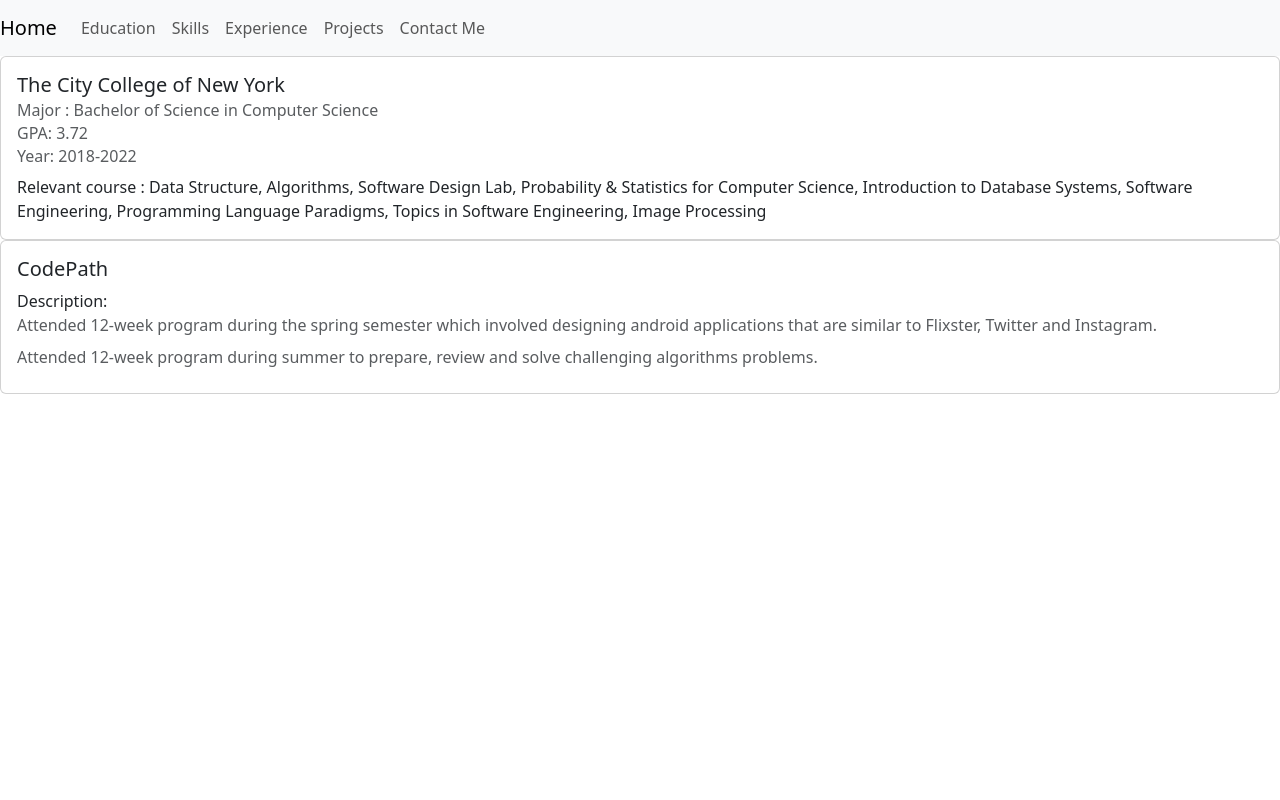
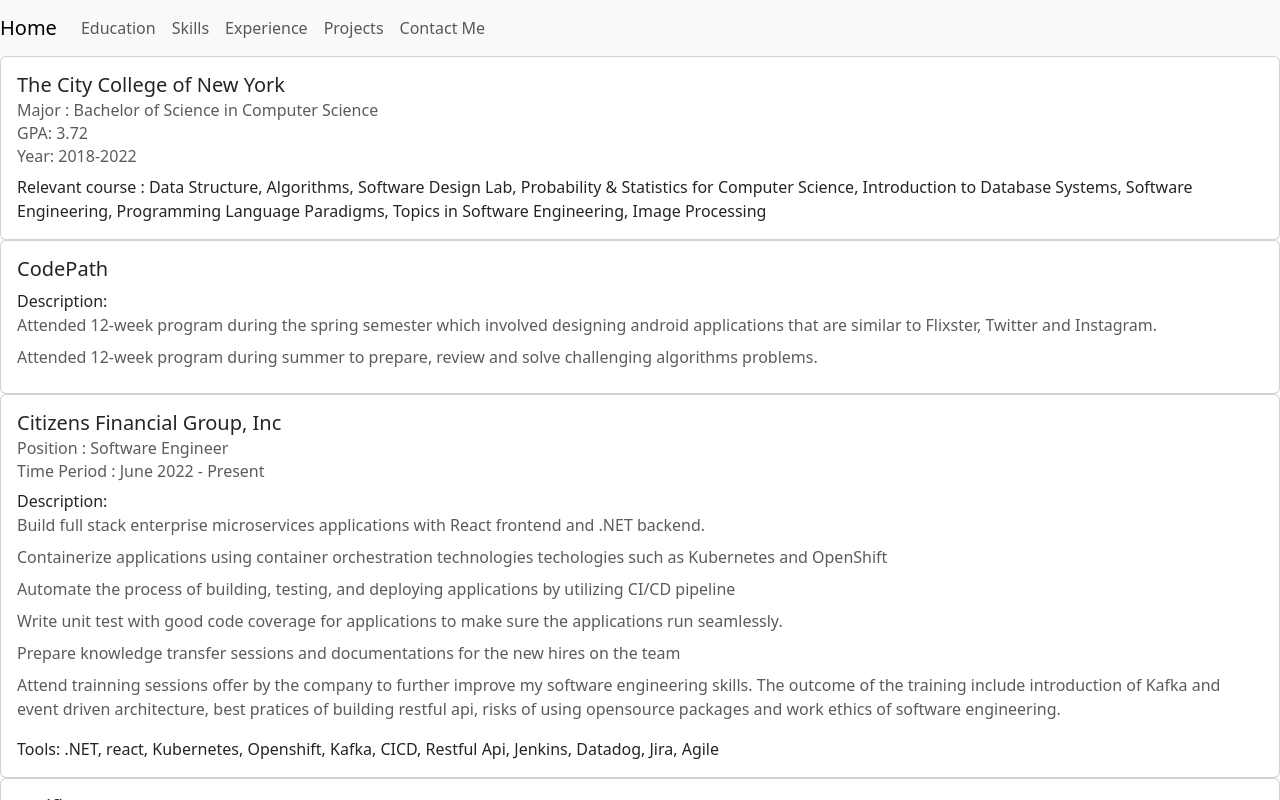
Before and after one commit to qxou14/personal_website, a React (Create React App) app: page / in a window 1280 px wide. Shown: the top 800 px of the page. Built offline with nearby package versions, Linux system fonts and the light colour scheme.

Commit message:
add experience page

```diff
--- a/src/App.js
+++ b/src/App.js
@@ -1,12 +1,15 @@
+import Header from "./Component/Header";
 import EducationPage from "./Component/EducationPage";
 import Education from "./Content/EducationContent";
-import Header from "./Component/Header";
+import ExperiencePage from "./Component/Experience";
+import Experience from "./Content/ExperienceContent";
 
 function App() {
   return (
     <div className="App">
       <Header />
       <EducationPage content={Education} />
+      <ExperiencePage content={Experience} />
     </div>
   );
 }
--- /dev/null
+++ b/src/Component/Experience.js
@@ -0,0 +1,27 @@
+import React from "react";
+import { Card } from "react-bootstrap";
+
+function ExperiencePage({ content }) {
+  return content.map((exp) => (
+    <Card>
+      <Card.Body>
+        <Card.Title>{exp.name}</Card.Title>
+        <Card.Subtitle className="mb-2 text-muted">
+          Position : {exp.position}
+        </Card.Subtitle>
+        <Card.Subtitle className="mb-2 text-muted">
+          Time Period : {exp.time}
+        </Card.Subtitle>
+        <Card.Text>
+          Description:{" "}
+          {exp.description.map((des) => (
+            <Card.Text className="mb-2 text-muted">{des}</Card.Text>
+          ))}
+        </Card.Text>
+        <Card.Text>Tools: {exp.tools}</Card.Text>
+      </Card.Body>
+    </Card>
+  ));
+}
+
+export default ExperiencePage;
--- a/src/Content/ExperienceContent.js
+++ b/src/Content/ExperienceContent.js
@@ -1,19 +1,6 @@
 const Experience = [
   {
     id: 1,
-    name: "Tarifica",
-    position: "Software Engineer Intern",
-    time: "June 2021 - Dec 2021",
-    description: [
-      "Designed,and rebuilt scraper software to extract data from different telecom websites.",
-      "Maintained scraper software to ensure data integrity.",
-      "Optimized and revised code to improve its robustness and readability.",
-      "Sanitized data using ETL pipeline built in Flask which empowered seamless access and usability for analysts",
-    ],
-    tools: "Python, Beautifulsoup, Selenium, Django, Flask, PostgreSQL, MySQL.",
-  },
-  {
-    id: 2,
     name: "Citizens Financial Group, Inc",
     position: "Software Engineer",
     time: "June 2022 - Present",
@@ -29,4 +16,19 @@
     tools:
       ".NET, react, Kubernetes, Openshift, Kafka, CICD, Restful Api, Jenkins, Datadog, Jira, Agile",
   },
+  {
+    id: 2,
+    name: "Tarifica",
+    position: "Software Engineer Intern",
+    time: "June 2021 - Dec 2021",
+    description: [
+      "Designed,and rebuilt scraper software to extract data from different telecom websites.",
+      "Maintained scraper software to ensure data integrity.",
+      "Optimized and revised code to improve its robustness and readability.",
+      "Sanitized data using ETL pipeline built in Flask which empowered seamless access and usability for analysts",
+    ],
+    tools: "Python, Beautifulsoup, Selenium, Django, Flask, PostgreSQL, MySQL.",
+  },
 ];
+
+export default Experience;
```
